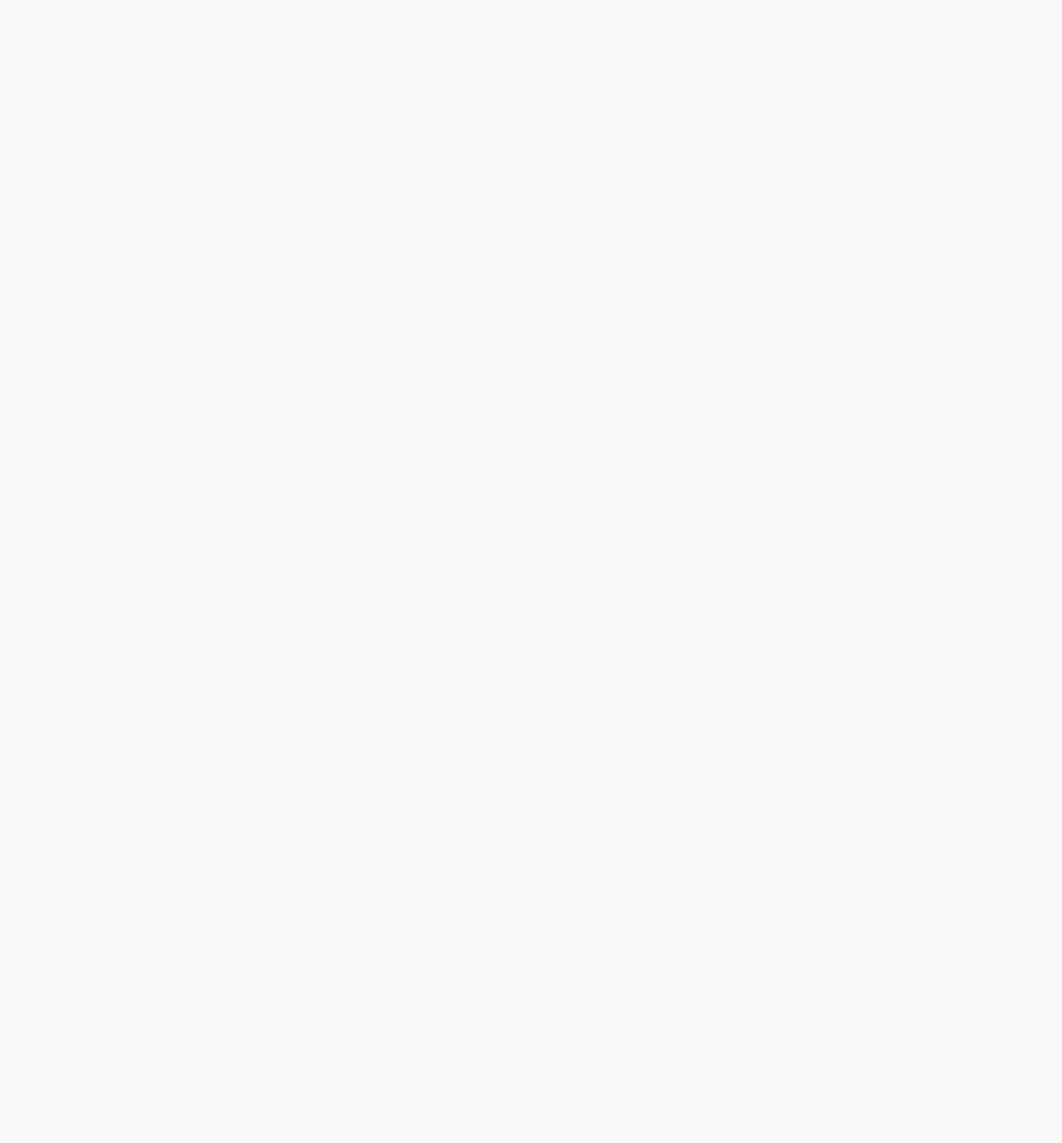
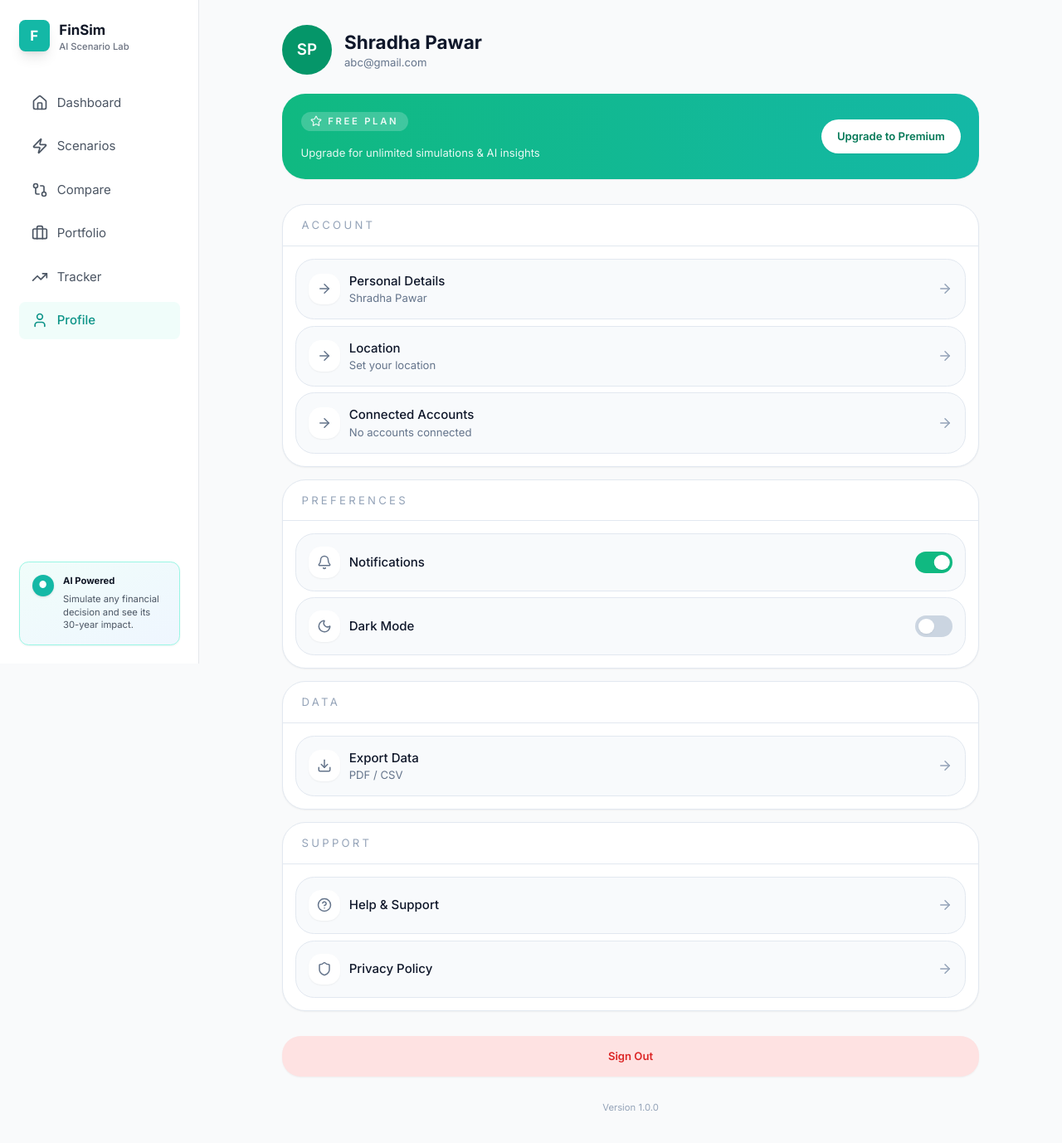
Before and after one commit to pawarprathmesh2025/Fintech-Ai-Platform, a React app in the folder Frontend/: page /profile in a window 1280 px wide. Before the commit this address had no page. Shown: the top 1378 px of the page at 83% size. Before the commit the page ends 800 px from the top, so only its background shows below. Built offline with nearby package versions, Linux system fonts and the light colour scheme; the HTML template or start-up script is replaced by a standard one.

Commit message:
added profile page

```diff
--- a/Frontend/src/App.jsx
+++ b/Frontend/src/App.jsx
@@ -4,6 +4,7 @@ import Dashboard from "./pages/Dashboard";
 import Scenarios from "./pages/Scenarios";
 import Compare from "./pages/Compare";
 import Portfolio from "./pages/Portfolio";
+import Profile from "./pages/Profile";
 import TrackPage from "./components/TrackPage";
 
 function App() {
@@ -16,6 +17,7 @@ function App() {
         <Route path="/compare" element={<Compare />} />
         <Route path="/portfolio" element={<Portfolio />} />
         <Route path="/tracker" element={<TrackPage />} />
+        <Route path="/profile" element={<Profile />} />
       </Routes>
     </BrowserRouter>
   );
--- a/Frontend/src/components/Sidebar.jsx
+++ b/Frontend/src/components/Sidebar.jsx
@@ -1,4 +1,4 @@
-import { Home, Zap, GitCompare, Briefcase, TrendingUp } from 'lucide-react';
+import { Home, Zap, GitCompare, Briefcase, TrendingUp, User } from 'lucide-react';
 import { useNavigate, useLocation } from 'react-router-dom';
 
 function Sidebar() {
@@ -11,7 +11,8 @@ function Sidebar() {
     { label: 'Scenarios', icon: Zap, path: '/scenarios' },
     { label: 'Compare', icon: GitCompare, path: '/compare' },
     { label: 'Portfolio', icon: Briefcase, path: '/portfolio' },
-    { label: 'Tracker', icon: TrendingUp, path: '/tracker' }
+    { label: 'Tracker', icon: TrendingUp, path: '/tracker' },
+    { label: 'Profile', icon: User, path: '/profile' }
   ];
 
   return (
--- /dev/null
+++ b/Frontend/src/pages/Profile.jsx
@@ -0,0 +1,188 @@
+import React, { useState } from 'react';
+import { useNavigate } from 'react-router-dom';
+import { ArrowRight, Bell, Moon, Download, HelpCircle, Shield, Star } from 'lucide-react';
+import Sidebar from '../components/Sidebar';
+
+const accountItems = [
+  { title: 'Personal Details', subtitle: 'Shradha Pawar' },
+  { title: 'Location', subtitle: 'Set your location' },
+  { title: 'Connected Accounts', subtitle: 'No accounts connected' },
+];
+
+const supportItems = [
+  { title: 'Help & Support' },
+  { title: 'Privacy Policy' },
+];
+
+export default function Profile() {
+  const navigate = useNavigate();
+  const [notificationsOn, setNotificationsOn] = useState(true);
+  const [darkModeOn, setDarkModeOn] = useState(false);
+  const [plan, setPlan] = useState('Free Plan');
+
+  const handleAction = (label) => {
+    window.alert(`${label} clicked`);
+  };
+
+  const handleUpgrade = () => {
+    setPlan('Premium Plan');
+    window.alert('Upgraded to Premium!');
+  };
+
+  const handleSignOut = () => {
+    navigate('/');
+  };
+
+  return (
+    <div className={`flex min-h-screen ${darkModeOn ? 'bg-slate-950 text-slate-100' : 'bg-gray-50 text-slate-900'}`}>
+      <Sidebar />
+      <div className="ml-64 flex-1 p-8 pb-12">
+        <div className="max-w-4xl mx-auto space-y-8">
+          <div className="flex flex-col gap-6">
+            <div className="flex items-center gap-4">
+              <div className="h-16 w-16 rounded-full bg-emerald-600 flex items-center justify-center text-white text-xl font-semibold">
+                SP
+              </div>
+              <div>
+                <p className="text-2xl font-bold">Shradha Pawar</p>
+                <p className="text-sm text-slate-500">abc@gmail.com</p>
+              </div>
+            </div>
+
+            <div className={`rounded-[28px] p-6 shadow-sm ${darkModeOn ? 'bg-slate-900 text-slate-100' : 'bg-gradient-to-r from-emerald-500 to-teal-500 text-white'}`}>
+              <div className="flex flex-col gap-4 sm:flex-row sm:items-center sm:justify-between">
+                <div>
+                  <div className={`inline-flex items-center gap-2 rounded-full px-3 py-1 text-xs font-semibold uppercase tracking-[0.24em] ${darkModeOn ? 'bg-slate-800 text-slate-100' : 'bg-white/20 text-white/90'}`}>
+                    <Star size={14} />
+                    {plan}
+                  </div>
+                  <p className={`mt-4 text-sm ${darkModeOn ? 'text-slate-400' : 'text-white/90'}`}>Upgrade for unlimited simulations & AI insights</p>
+                </div>
+                <button
+                  type="button"
+                  onClick={handleUpgrade}
+                  className={`rounded-full px-5 py-3 text-sm font-semibold shadow-sm transition ${darkModeOn ? 'bg-white text-slate-900 hover:bg-slate-200' : 'bg-white text-emerald-700 hover:bg-slate-100'}`}
+                >
+                  Upgrade to Premium
+                </button>
+              </div>
+            </div>
+          </div>
+
+          <div className="space-y-4">
+            <CardSection title="Account" darkMode={darkModeOn}>
+              {accountItems.map((item) => (
+                <ActionRow
+                  key={item.title}
+                  title={item.title}
+                  subtitle={item.subtitle}
+                  onClick={() => handleAction(item.title)}
+                  darkMode={darkModeOn}
+                />
+              ))}
+            </CardSection>
+            <CardSection title="Preferences" darkMode={darkModeOn}>
+              <ToggleRow
+                label="Notifications"
+                enabled={notificationsOn}
+                onToggle={() => setNotificationsOn((prev) => !prev)}
+                icon={<Bell size={18} />}
+                darkMode={darkModeOn}
+              />
+              <ToggleRow
+                label="Dark Mode"
+                enabled={darkModeOn}
+                onToggle={() => setDarkModeOn((prev) => !prev)}
+                icon={<Moon size={18} />}
+                darkMode={darkModeOn}
+              />
+            </CardSection>
+            <CardSection title="Data" darkMode={darkModeOn}>
+              <ActionRow
+                title="Export Data"
+                subtitle="PDF / CSV"
+                onClick={() => handleAction('Export Data')}
+                icon={<Download size={18} />}
+                darkMode={darkModeOn}
+              />
+            </CardSection>
+            <CardSection title="Support" darkMode={darkModeOn}>
+              {supportItems.map((item) => (
+                <ActionRow
+                  key={item.title}
+                  title={item.title}
+                  subtitle=""
+                  onClick={() => handleAction(item.title)}
+                  icon={item.title === 'Help & Support' ? <HelpCircle size={18} /> : <Shield size={18} />}
+                  darkMode={darkModeOn}
+                />
+              ))}
+            </CardSection>
+          </div>
+
+          <button
+            type="button"
+            onClick={handleSignOut}
+            className="w-full rounded-3xl bg-red-100 px-6 py-4 text-center text-sm font-semibold text-red-600 shadow-sm transition hover:bg-red-200"
+          >
+            Sign Out
+          </button>
+
+          <p className={`text-center text-xs ${darkModeOn ? 'text-slate-500' : 'text-slate-400'}`}>Version 1.0.0</p>
+        </div>
+      </div>
+    </div>
+  );
+}
+
+function CardSection({ title, children, darkMode }) {
+  return (
+    <div className={`rounded-[28px] border shadow-sm ${darkMode ? 'border-slate-700 bg-slate-900' : 'border-slate-200 bg-white'}`}>
+      <div className={`border-b px-6 py-4 text-sm uppercase tracking-[0.25em] ${darkMode ? 'border-slate-700 text-slate-400' : 'border-slate-200 text-slate-400'}`}>{title}</div>
+      <div className="space-y-2 p-4">{children}</div>
+    </div>
+  );
+}
+
+function ActionRow({ title, subtitle, onClick, icon, darkMode }) {
+  return (
+    <button
+      type="button"
+      onClick={onClick}
+      className={`w-full rounded-3xl border px-4 py-4 text-left transition ${darkMode ? 'border-slate-700 bg-slate-900 hover:bg-slate-800' : 'border-slate-200 bg-slate-50 hover:bg-slate-100'}`}
+    >
+      <div className="flex items-center justify-between gap-4">
+        <div className="flex items-center gap-3">
+          <div className={`flex h-10 w-10 items-center justify-center rounded-2xl shadow-sm ${darkMode ? 'bg-slate-800 text-slate-200' : 'bg-white text-slate-500'}`}>
+            {icon || <ArrowRight size={18} className={darkMode ? 'text-slate-200' : 'text-slate-500'} />}
+          </div>
+          <div>
+            <p className={`font-medium ${darkMode ? 'text-slate-100' : 'text-slate-900'}`}>{title}</p>
+            {subtitle ? <p className={`text-sm ${darkMode ? 'text-slate-400' : 'text-slate-500'}`}>{subtitle}</p> : null}
+          </div>
+        </div>
+        <ArrowRight size={18} className={darkMode ? 'text-slate-400' : 'text-slate-400'} />
+      </div>
+    </button>
+  );
+}
+
+function ToggleRow({ label, enabled, onToggle, icon, darkMode }) {
+  return (
+    <div className={`flex items-center justify-between rounded-3xl border px-4 py-4 ${darkMode ? 'border-slate-700 bg-slate-900' : 'border-slate-200 bg-slate-50'}`}>
+      <div className="flex items-center gap-3">
+        <div className={`flex h-10 w-10 items-center justify-center rounded-2xl shadow-sm ${darkMode ? 'bg-slate-800 text-slate-200' : 'bg-white text-slate-500'}`}>
+          {icon}
+        </div>
+        <p className={`font-medium ${darkMode ? 'text-slate-100' : 'text-slate-900'}`}>{label}</p>
+      </div>
+      <button
+        type="button"
+        onClick={onToggle}
+        className={`h-7 w-12 rounded-full p-1 transition ${enabled ? 'bg-emerald-500' : darkMode ? 'bg-slate-700' : 'bg-slate-300'}`}
+      >
+        <span className={`block h-5 w-5 rounded-full bg-white shadow-sm transition ${enabled ? 'translate-x-5' : 'translate-x-0'}`} />
+      </button>
+    </div>
+  );
+}
```
